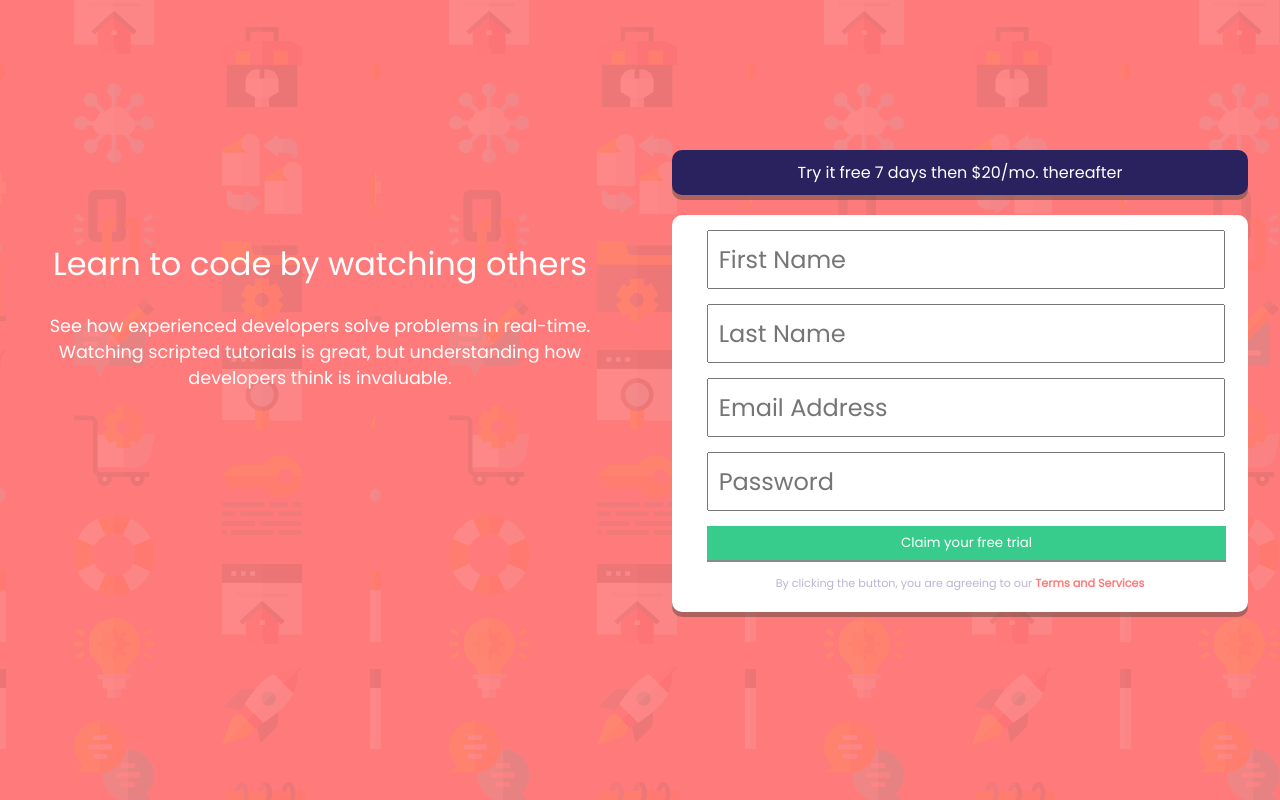
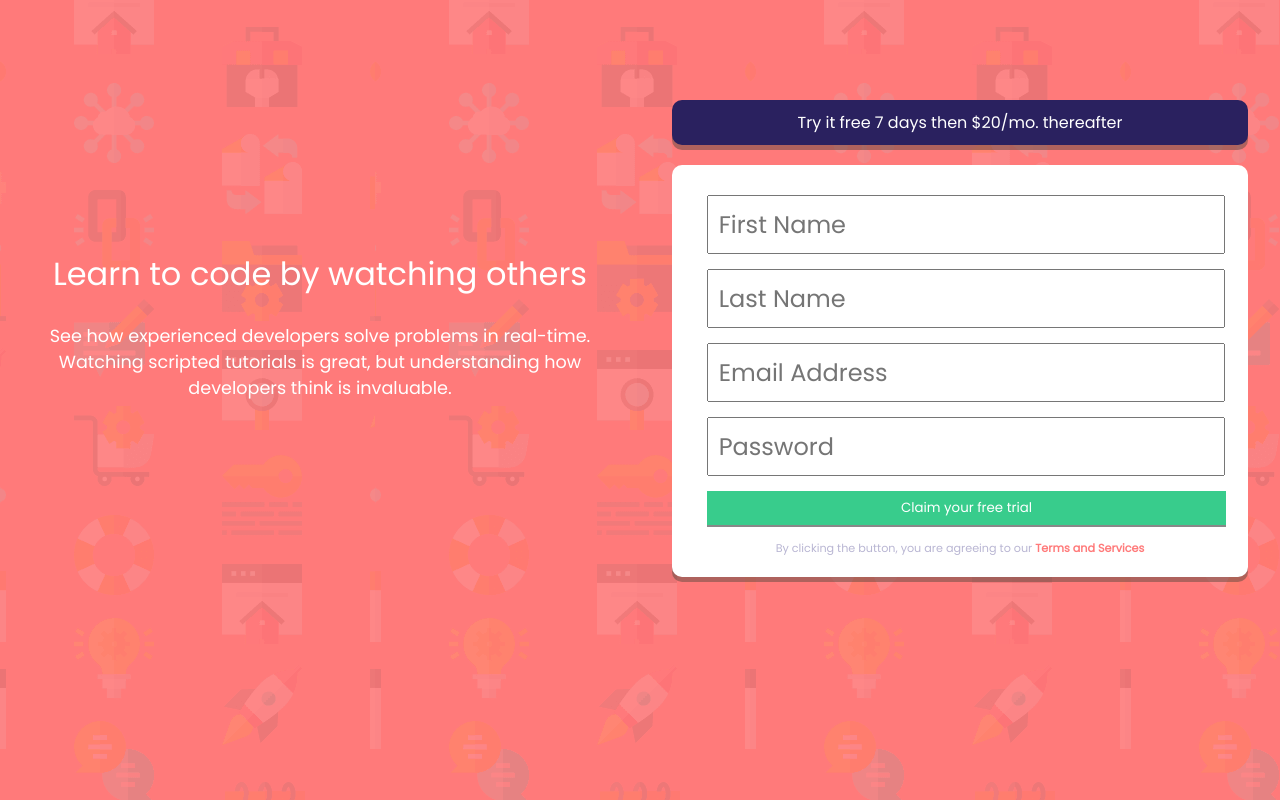
Before and after one commit to Michael0814772/Intro-Signup-Form, a plain HTML site: page index.html in a window 1280 px wide. Drawn offline with Linux system fonts and the light colour scheme.

Commit message:
Add files via upload

```diff
--- a/index.html
+++ b/index.html
@@ -18,7 +18,7 @@
 
 <body>
 
-    <div role="article" class="section-one">
+    <div class="section-one">
 
         <div class="introduction">
             <h1>Learn to code by watching others</h1>
@@ -30,7 +30,7 @@
 
 
 
-    <div role="article" class="section-two">
+    <div class="section-two">
 
         <div class="try-it">
             <p>Try it free 7 days then $20/mo. thereafter</p>
--- a/style.scss
+++ b/style.scss
@@ -77,6 +77,9 @@ form {
         border-radius: 35px rgb(236, 231, 231);
         font-size: 0.7rem;
     }
+    #fname {
+        margin-top: 30px;
+    }
     .f-name,
     .l-name,
     .email,
@@ -116,9 +119,12 @@ form {
 @media screen and (min-width: 1000px) {
     .section-one {
         width: 50%;
-        margin-top: 150px;
+        margin-top: 100px;
         .introduction {
             float: left;
+            h1 {
+                margin-top: 150px;
+            }
         }
     }
 
```
Also changed, not shown: style.css.
